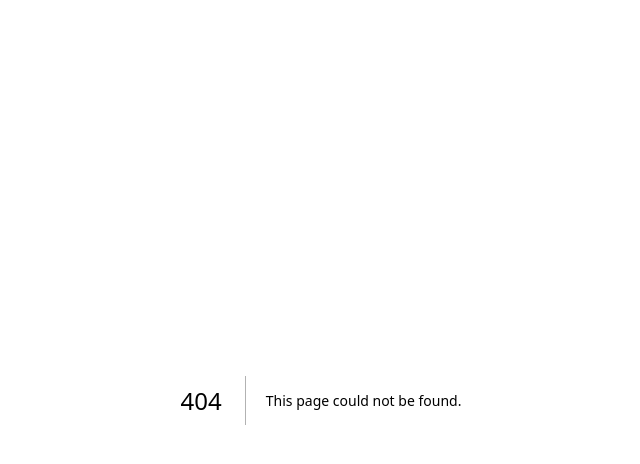
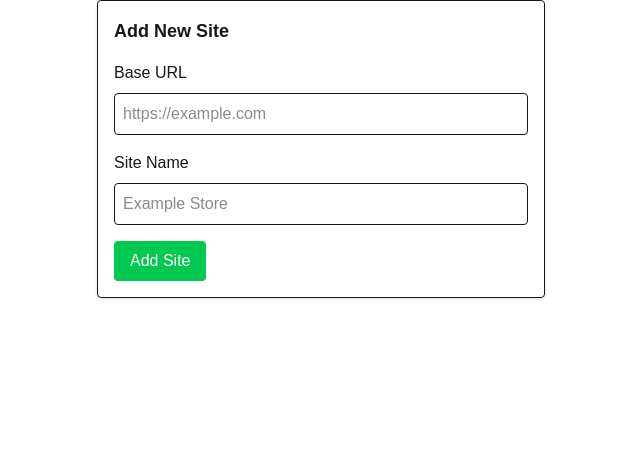
Before and after one commit to krativeweb/pricewise-frontend, a Next.js app: page /add-site in a window 1280 px wide. Before the commit this address had no page. Shown: the top 464 px of the page, without its empty margins (319-959 px from the left). Built offline with nearby package versions, Linux system fonts and the light colour scheme.

Commit message:
Add files via upload

```diff
--- /dev/null
+++ b/src/app/add-site/page.jsx
@@ -0,0 +1,104 @@
+'use client';
+import { useState } from 'react';
+import axios from 'axios';
+
+export default function AddSiteForm() {
+  const [baseUrl, setBaseUrl] = useState('');
+  const [name, setName] = useState('');
+  const [loading, setLoading] = useState(false);
+  const [success, setSuccess] = useState('');
+  const [error, setError] = useState('');
+
+const backendBase = 'https://pricewise-scraper-v2.vercel.app';
+
+  const handleSubmit = async (e) => {
+    e.preventDefault();
+    setLoading(true);
+    setError('');
+    setSuccess('');
+
+    try {
+      const res = await axios.post(`${backendBase}/api/sites`, { baseUrl, name });
+      if (res.data.success) {
+        setSuccess('✅ Site added successfully!');
+        setBaseUrl('');
+        setName('');
+      } else {
+        setError(res.data.message || 'Failed to add site');
+      }
+    } catch (err) {
+      setError(err.response?.data?.message || 'Server error');
+    }
+
+    setLoading(false);
+  };
+
+  return (
+    <div className="max-w-md mx-auto p-4 border rounded shadow">
+      <h2 className="text-lg font-bold mb-4">Add New Site</h2>
+      <form onSubmit={handleSubmit}>
+        <label className="block mb-2 font-medium">Base URL</label>
+        <input
+          type="url"
+          value={baseUrl}
+          onChange={(e) => setBaseUrl(e.target.value)}
+          placeholder="https://example.com"
+          className="border p-2 rounded w-full mb-4"
+          required
+        />
+
+        <label className="block mb-2 font-medium">Site Name</label>
+        <input
+          type="text"
+          value={name}
+          onChange={(e) => setName(e.target.value)}
+          placeholder="Example Store"
+          className="border p-2 rounded w-full mb-4"
+          required
+        />
+
+        <button
+          type="submit"
+          className="bg-green-500 text-white px-4 py-2 rounded hover:bg-green-600 flex items-center justify-center"
+          disabled={loading}
+        >
+          {loading ? (
+            <svg
+              className="animate-spin h-5 w-5 text-white"
+              xmlns="http://www.w3.org/2000/svg"
+              fill="none"
+              viewBox="0 0 24 24"
+            >
+              <circle
+                className="opacity-25"
+                cx="12"
+                cy="12"
+                r="10"
+                stroke="currentColor"
+                strokeWidth="4"
+              ></circle>
+              <path
+                className="opacity-75"
+                fill="currentColor"
+                d="M4 12a8 8 0 018-8v8H4z"
+              ></path>
+            </svg>
+          ) : (
+            'Add Site'
+          )}
+        </button>
+      </form>
+
+      {success && (
+        <div className="mt-4 p-2 bg-green-100 border border-green-400 text-green-700 rounded">
+          {success}
+        </div>
+      )}
+      {error && (
+        <div className="mt-4 p-2 bg-red-100 border border-red-400 text-red-700 rounded">
+          {error}
+        </div>
+      )}
+    </div>
+  );
+}
```
